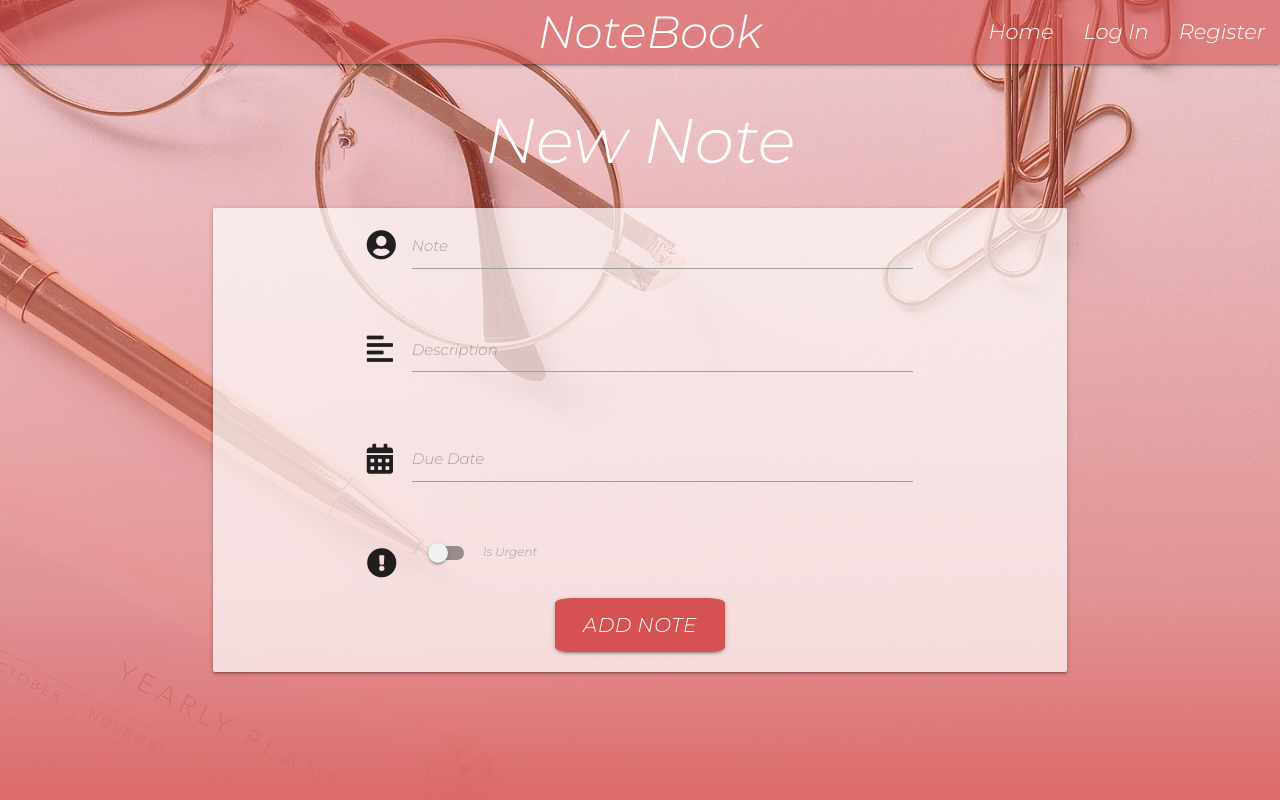
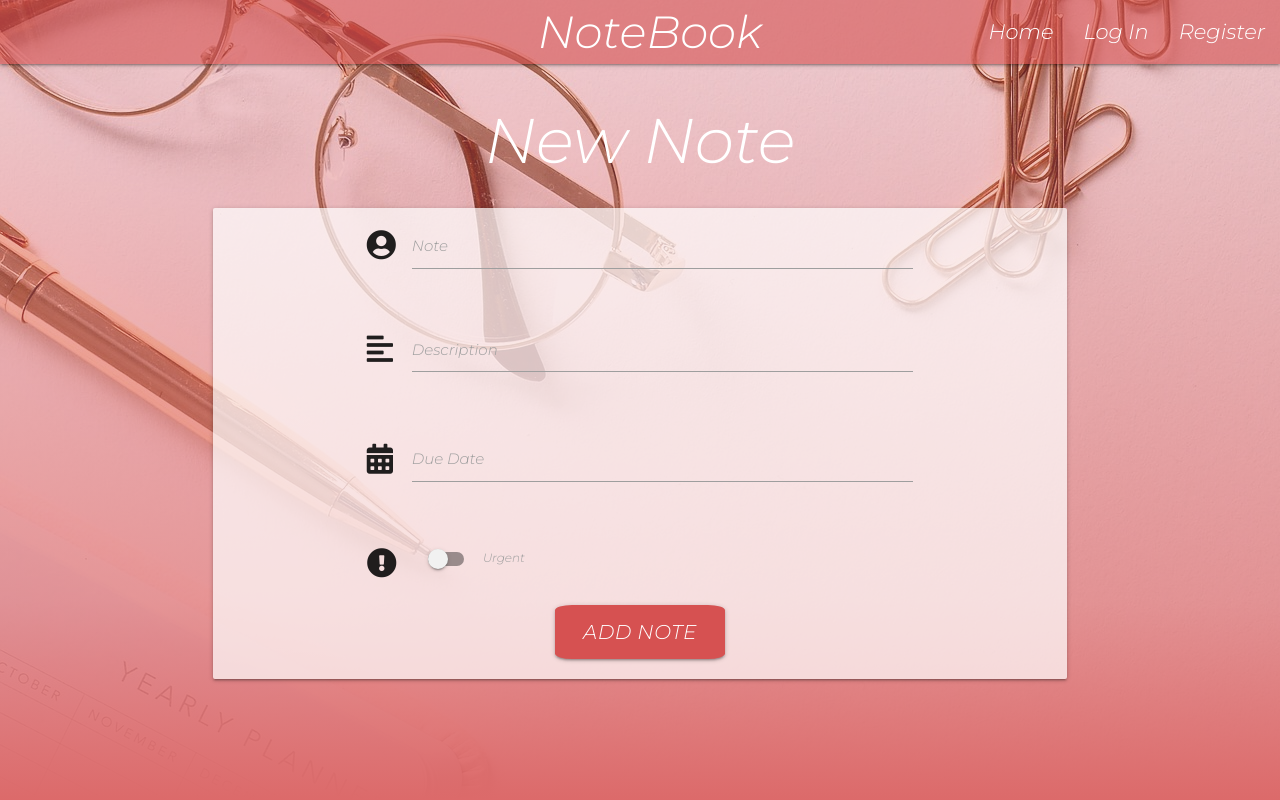
Before and after one commit to Code-Institute-Submissions/Ms3-project-3, a Flask app: page /add_note in a window 1280 px wide. Run offline with Flask 2, Linux system fonts and the light colour scheme; some libraries are stand-ins or nearby versions.

Commit message:
Update README Testing, fixed the fomr so it fits better on smaller screens

```diff
--- a/static/css/style.css
+++ b/static/css/style.css
@@ -213,6 +213,10 @@ nav .brand-logo {
     margin: 9px;
 }
 
+.switch {
+        font-size: 20px;
+}
+
 .collapsible-body {
     background-color: rgba(214, 81, 81, 0.49);
     border-bottom: none;
--- a/templates/add_notes.html
+++ b/templates/add_notes.html
@@ -11,7 +11,7 @@
     <div class="row">
         <form class="col s8 m8 offset-m2 offset-s2 card-panel" method="POST" action="{{ url_for('add_note') }}">
             <div class="row">
-                <div class="input-field col s8 m8 offset-m2 offset-s2">
+                <div class="input-field col s12 m8 offset-m2">
                 <i class="fas fa-user-circle prefix"></i>
                     <input id="note_name" name="note_name" minlength="5" maxlength="50"
                          type="text" class="validate" required>
@@ -20,7 +20,7 @@
             </div>
             <!-- Description -->
             <div class="row">
-                <div class="input-field col s8 m8 offset-m2 offset-s2">
+                <div class="input-field col s12 m8 offset-m2">
                     <i class="fas fa-align-left prefix"></i>
                     <textarea id="note_description" name="note_description" minlength="5"
                         maxlength="200" class="materialize-textarea validate" required></textarea>
@@ -29,7 +29,7 @@
             </div>
             <!-- Due Date -->
             <div class="row">
-                <div class="input-field col s8 m8 offset-m2 offset-s2">
+                <div class="input-field col s12 m8 offset-m2">
                 <i class="fas fa-calendar-alt prefix"></i>
                     <input id="due_date" name="due_date" type="text" class="datepicker validate" required>
                     <label for="due_date">Due Date</label>
@@ -37,13 +37,13 @@
             </div>
             <!-- Urgent -->
             <div class="row">
-                <div class="input-field col s8 m8 offset-m2 offset-s2">
+                <div class="input-field col s12 m8 offset-m2">
                       <div class="switch">
                         <i class="fas fa-exclamation-circle prefix"></i>
                         <label for="is_urgent">
                             <input type="checkbox" id="is_urgent" name="is_urgent">
                             <span class="lever"></span>
-                            Is Urgent
+                            Urgent
                         </label>
                     </div>
                 </div>
```
Also changed, not shown: README.md, 6 other files.
